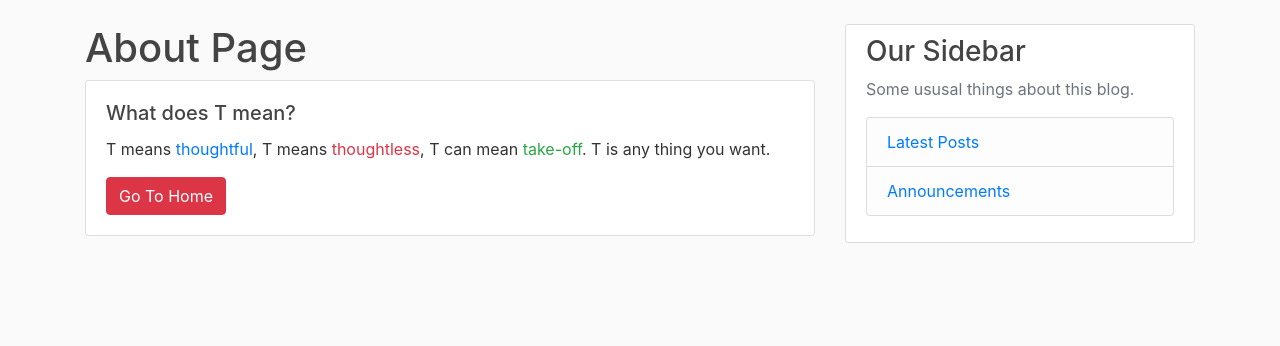
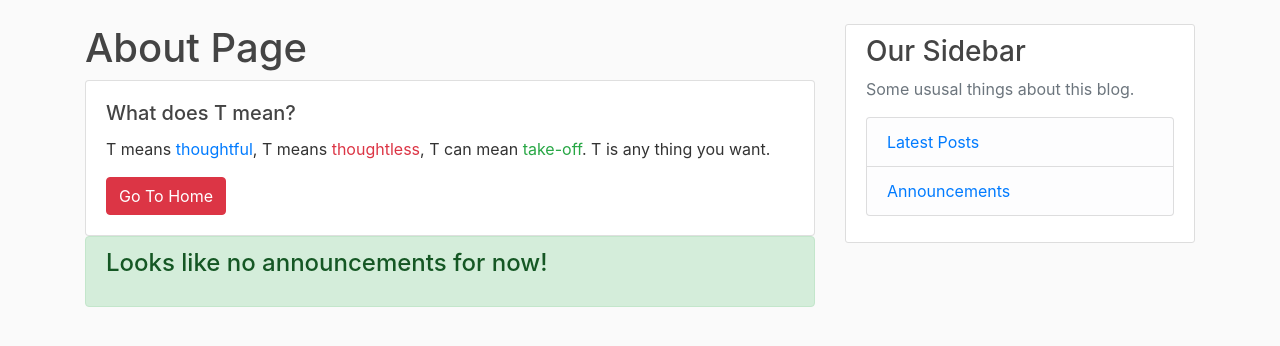
Before and after one commit to sarthoksarik/django_blog_deployed, a Django app: page /about/ in a window 1280 px wide. Shown: the part 56-402 px from the top of the page. Run offline with Django 3.2, Linux system fonts and the light colour scheme; parts of the project's set-up code (start-up, migrations or seed data) failed here and were passed over; some libraries are stand-ins or nearby versions.

Commit message:
announcements nothing

```diff
--- a/blog/templates/blog/about.html
+++ b/blog/templates/blog/about.html
@@ -13,4 +13,8 @@
         <a href="{% url 'blog-home' %}" class="btn btn-danger">Go To Home</a>
     </div>
 </div>
+<div class="alert alert-success" role="alert">
+    <h4 class="alert-heading" Announcements!</h4>
+        <p>Looks like no announcements for now!</p>
+</div>
 {% endblock content %}
--- a/blog/templates/blog/base.html
+++ b/blog/templates/blog/base.html
@@ -65,8 +65,10 @@
                     <h3>Our Sidebar</h3>
                     <p class='text-muted'>Some ususal things about this blog.
                     <ul class="list-group">
-                        <li class="list-group-item list-group-item-light"><a href="">Latest Posts</a></li>
-                        <li class="list-group-item list-group-item-light"><a href="">Announcements</a></li>
+                        <li class="list-group-item list-group-item-light"><a href="{% url 'blog-home' %}">
+                                Latest Posts</a></li>
+                        <li class="list-group-item list-group-item-light"><a href="{% url 'blog-about' %}">
+                                Announcements</a></li>
                     </ul>
                     </p>
                 </div>
```
